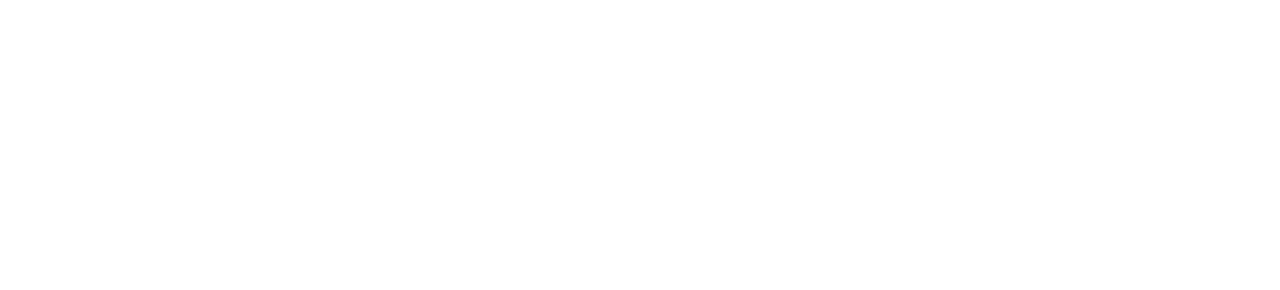
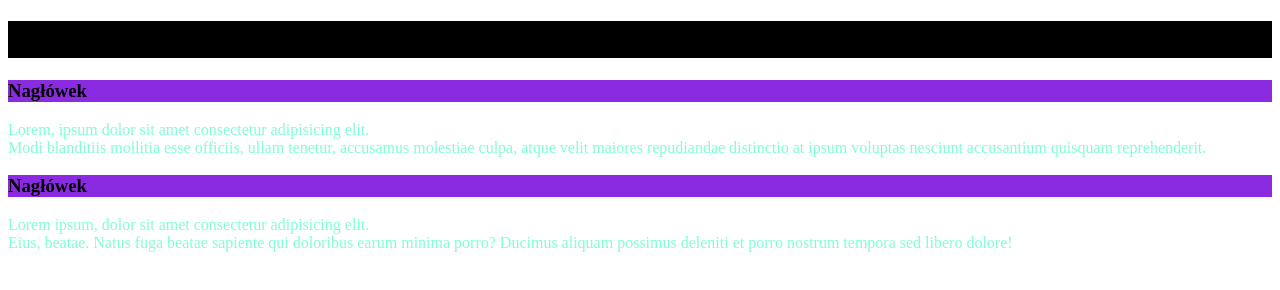
Before and after one commit to kacpro9/selektory-css, a plain HTML site: page index.html in a window 1280 px wide. Drawn offline with Linux system fonts and the light colour scheme.

Commit message:
done html

```diff
--- a/index.html
+++ b/index.html
@@ -1,12 +1,23 @@
 <!DOCTYPE html>
 <html lang="en">
+
 <head>
     <meta charset="UTF-8">
     <meta name="viewport" content="width=device-width, initial-scale=1.0">
     <title>Document</title>
     <link rel="stylesheet" href="css/style.css">
 </head>
+
 <body>
+    <h1>Tytuł</h1>
+    <h3>Nagłówek</h3>
+    <p>Lorem, ipsum dolor sit amet consectetur adipisicing elit.<br>
+        Modi blanditiis mollitia esse officiis, ullam tenetur, accusamus molestiae culpa, atque velit maiores
+        repudiandae distinctio at ipsum voluptas nesciunt accusantium quisquam reprehenderit.</p>
+    <h3>Nagłówek</h3>
+    <p>Lorem ipsum, dolor sit amet consectetur adipisicing elit.<br>
+        Eius, beatae. Natus fuga beatae sapiente qui doloribus earum minima porro? Ducimus aliquam possimus deleniti et
+        porro nostrum tempora sed libero dolore!</p>
+</body>
 
-</body>
 </html>
```
